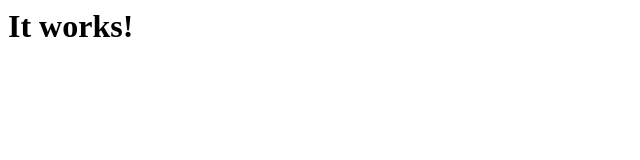
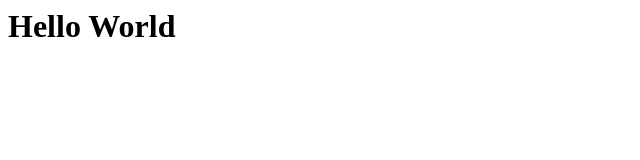
Before and after one commit to deduce/deduce.github.io, a plain HTML site: page index.html in a window 1280 px wide. Shown: the whole page, without its empty margins (0-640 px from the left). Drawn offline with Linux system fonts and the light colour scheme.

Commit message:
Update index.html

```diff
--- a/index.html
+++ b/index.html
@@ -1 +1 @@
-<h1>It works!</h1>
+<h1>Hello World</h1>
```
